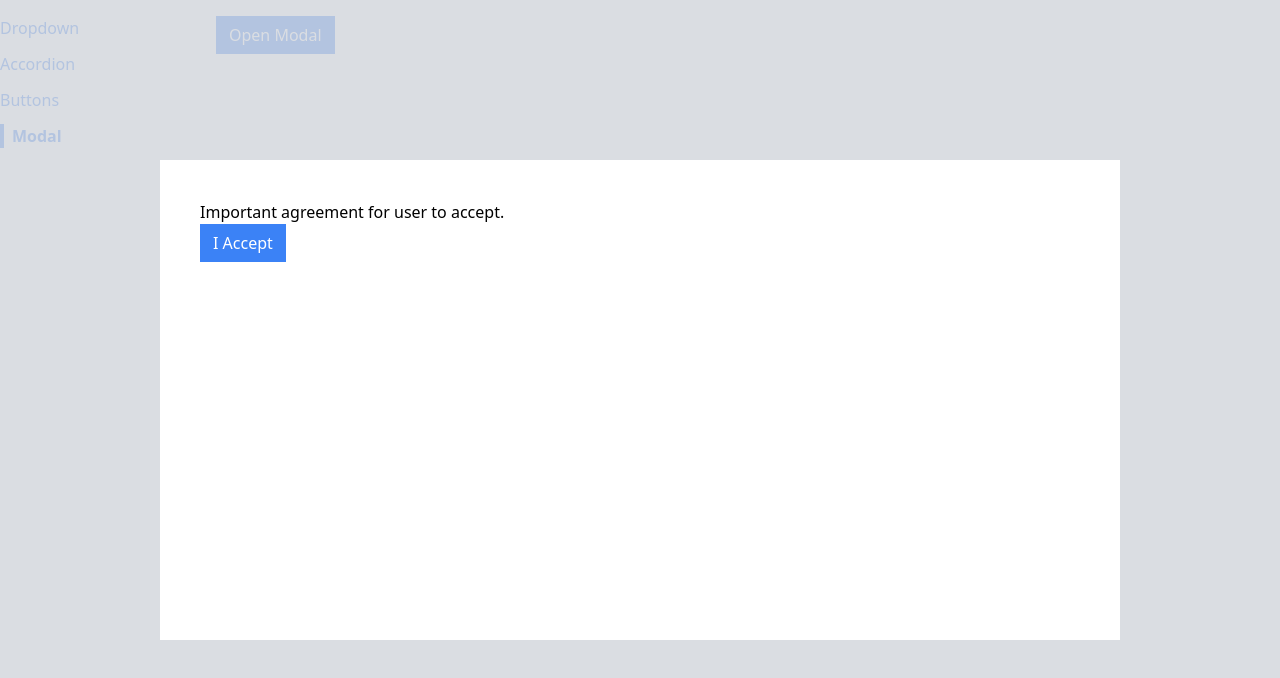
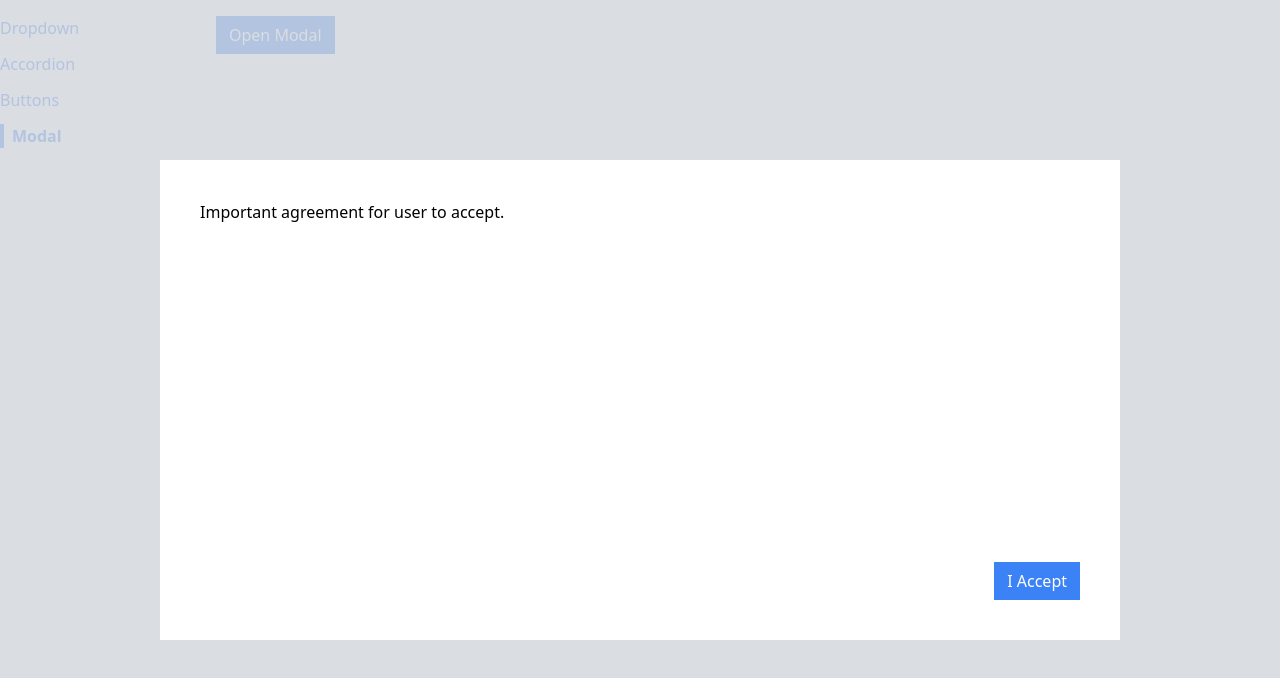
Before and after one commit to federico-init/components_showcase, a React (Create React App) app: page /modal in a window 1280 px wide. Both pictures are taken after a click on the button "Open Modal". Shown: the top 678 px of the page. Built offline with nearby package versions, Linux system fonts and the light colour scheme.

Commit message:
style(Modal): add style classes for modal content layout

```diff
--- a/src/components/Modal.jsx
+++ b/src/components/Modal.jsx
@@ -9,8 +9,10 @@
         className="absolute inset-0 bg-gray-300 opacity-80"
       ></div>
       <div className="absolute inset-40 p-10 bg-white">
-        {children}
-        {actionBar}
+        <div className="flex flex-col justify-between h-full">
+          {children}
+          <div className="flex justify-end">{actionBar}</div>
+        </div>
       </div>
     </div>,
     document.querySelector(".modal-container")
```
